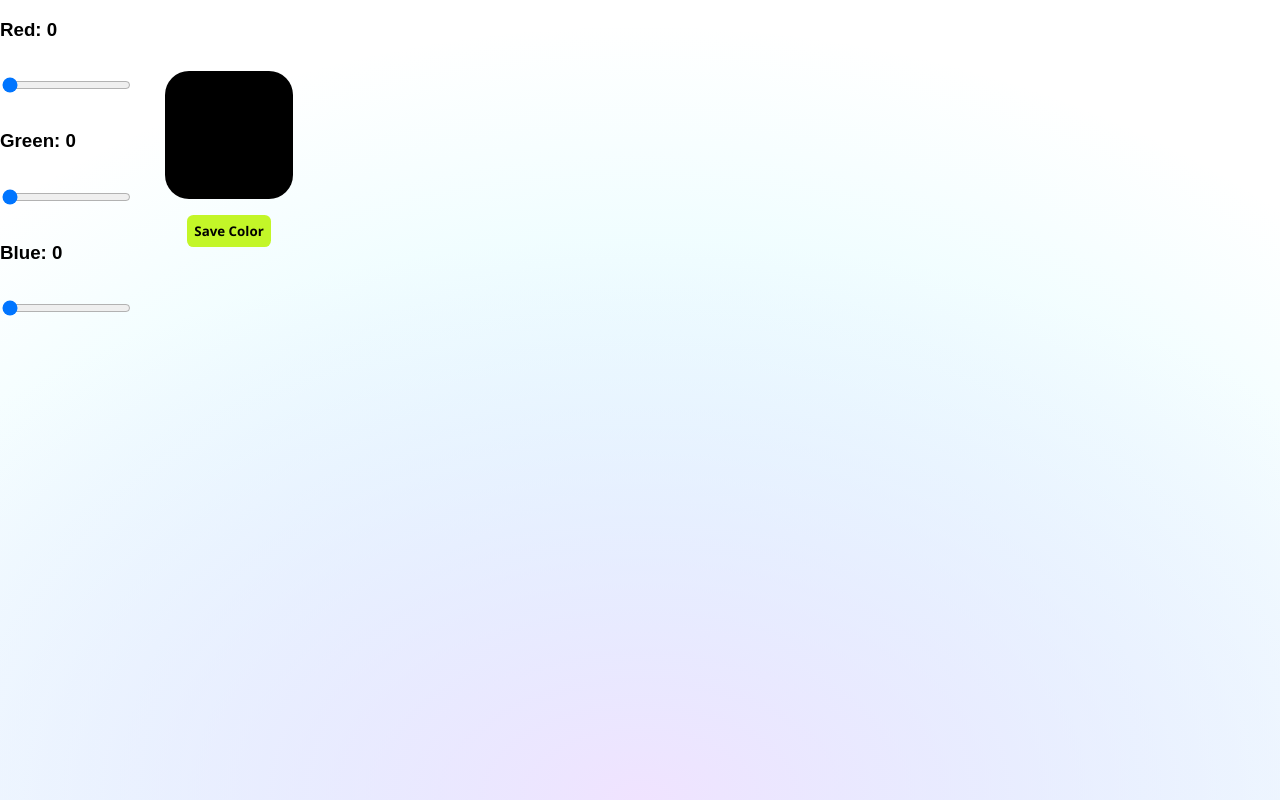
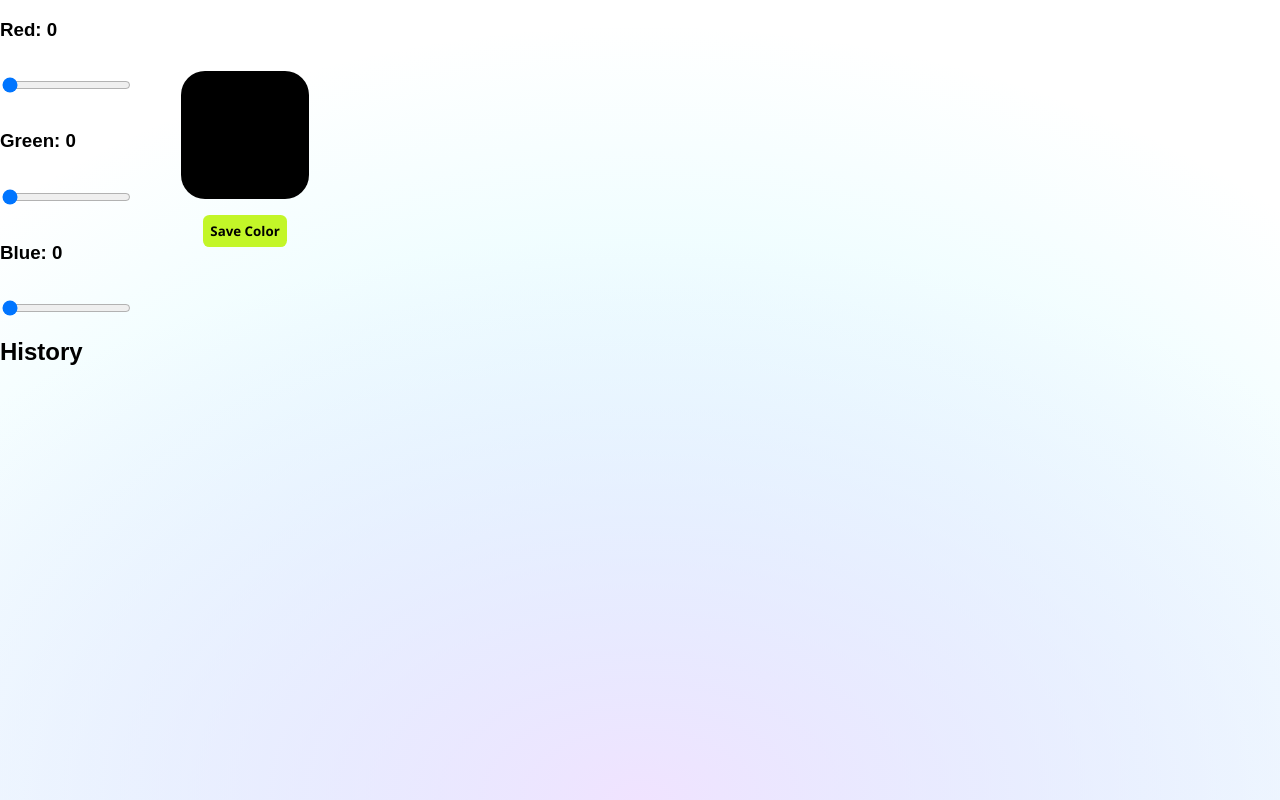
Before and after one commit to leonardo-vargas-de-paula/react-rgb, a React (Create React App) app: page / in a window 1280 px wide. Built offline with nearby package versions, Linux system fonts and the light colour scheme.

Commit message:
refactor: refatora estrutura do app

```diff
--- a/src/App.js
+++ b/src/App.js
@@ -1,6 +1,7 @@
 import { useState } from 'react';
 import ColorBox from './components/ColorBox';
 import RangeInput from './components/RangeInput';
+import History from './components/History';
 
 function App() {
   const [red, setRed] = useState(0);
@@ -31,6 +32,7 @@ function App() {
   return (
     <div className="App">
 
+      <div className="color-container">
         <div className="color-inputs">
           <h3>Red: {red}</h3>
           <RangeInput min="0" max="255" value={red} onChange={changeToRed} />
@@ -43,11 +45,17 @@ function App() {
           <RangeInput min="0" max="255" value={blue} onChange={changeToBlue} />
         </div>
 
-      <div className="color-container">
+        <div className="color-view">
           <ColorBox backgroundColor={`rgb(${red}, ${green}, ${blue})`} />
           <button className='history-button' onClick={saveColor}>Save Color</button>
 
         </div>
+      </div>
+
+      <div className="history-container">
+        <h2>History</h2>
+      </div>
+
 
 
 
--- a/src/index.css
+++ b/src/index.css
@@ -24,9 +24,19 @@ body {
 
 .App {
   display: flex;
-  flex-direction: row;
+  flex-direction: column;
+  align-items:start
+}
+
+
+.color-view {
+  display: flex;
+  flex-direction: column;
+    gap: 1rem;
+  margin-right: 2rem;
   align-items: center;
 }
+
 
 .color-inputs {
   display: flex;
@@ -37,7 +47,7 @@ body {
 
 .color-container {
   display: flex;
-  flex-direction: column;
+  flex-direction: row;
   gap: 1rem;
   margin-right: 2rem;
   align-items: center;
```
Lines whose indentation alone changed are shown as unchanged.
